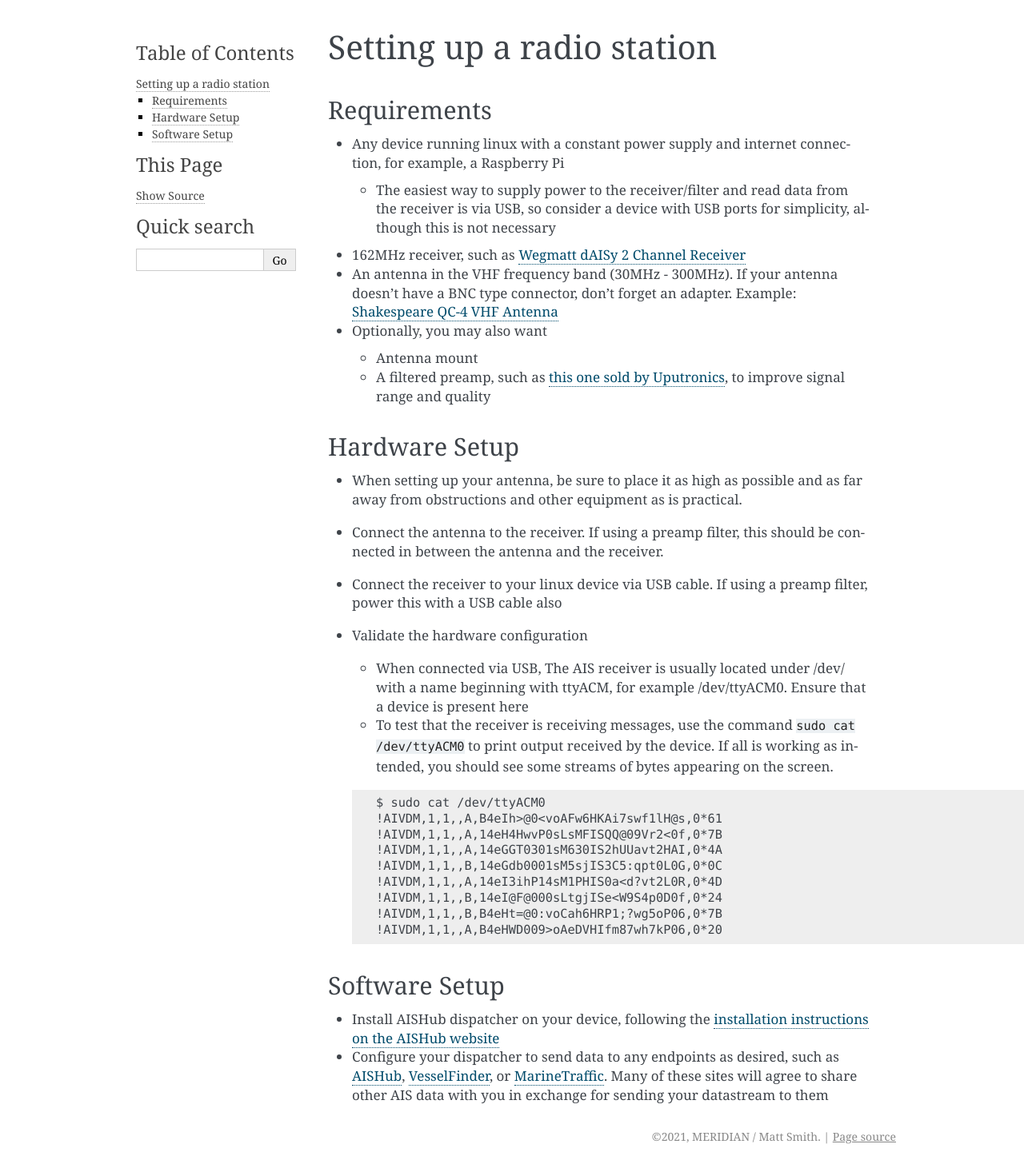
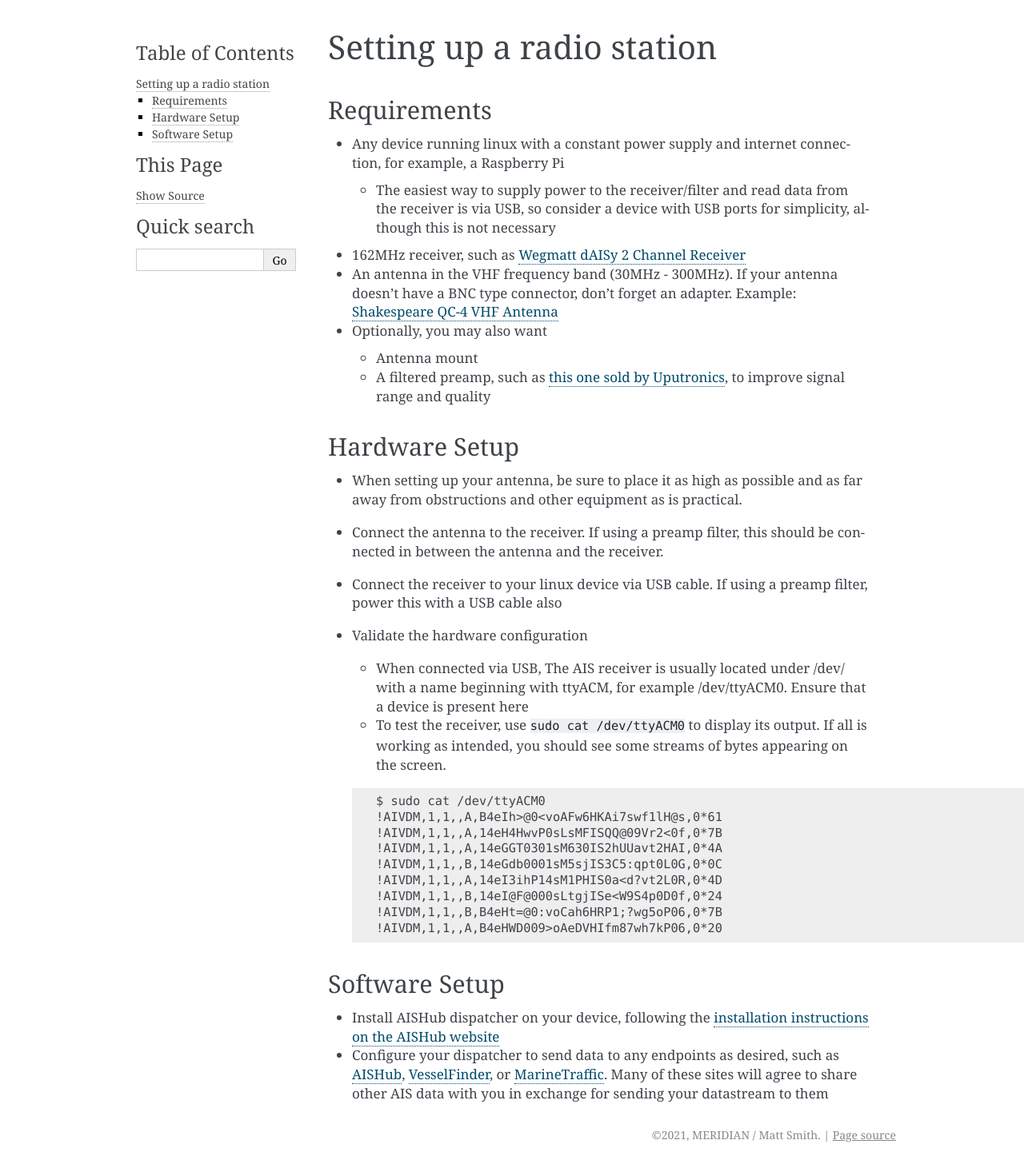
Before and after one commit to AISViz/AISdb, a Sphinx documentation site: the page built from docs/source/AIS_base_station.rst, in a window 1280 px wide. Shown: the whole page at 80% size. Built offline with Sphinx 7.4.7, drawn with Linux system fonts in a browser that asks for light colours; pages that are not in the unit, such as notebooks, are missing from menus; the version number is read from the project's files by our own code.

Commit message:
update docs

```diff
--- a/docs/source/AIS_base_station.rst
+++ b/docs/source/AIS_base_station.rst
@@ -39,8 +39,7 @@ Hardware Setup
    -  When connected via USB, The AIS receiver is usually located under
       /dev/ with a name beginning with ttyACM, for example /dev/ttyACM0.
       Ensure that a device is present here
-   -  To test that the receiver is receiving messages, use the command
-      ``sudo cat /dev/ttyACM0`` to print output received by the device.
+   -  To test the receiver, use ``sudo cat /dev/ttyACM0`` to display its output.
       If all is working as intended, you should see some streams of
       bytes appearing on the screen.
 
--- a/docs/source/database.rst
+++ b/docs/source/database.rst
@@ -1,5 +1,5 @@
-Database Conventions
-====================
+SQL Database Info
+=================
 
 Table Naming
 ------------
```
Also changed, not shown: readme.md (+1 -1 lines), 1 other file.
